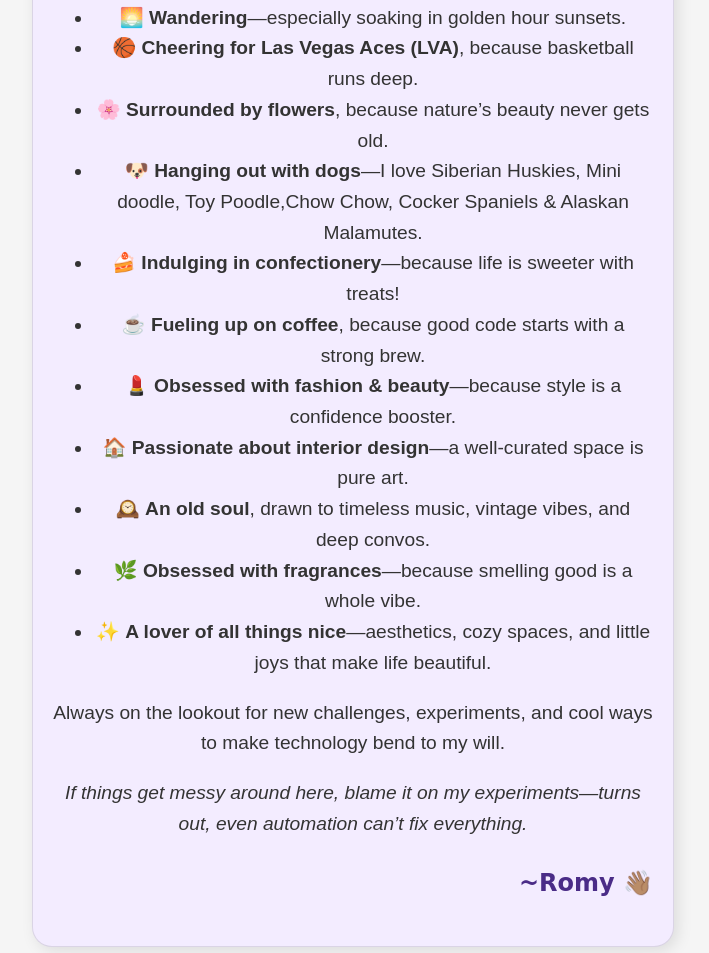
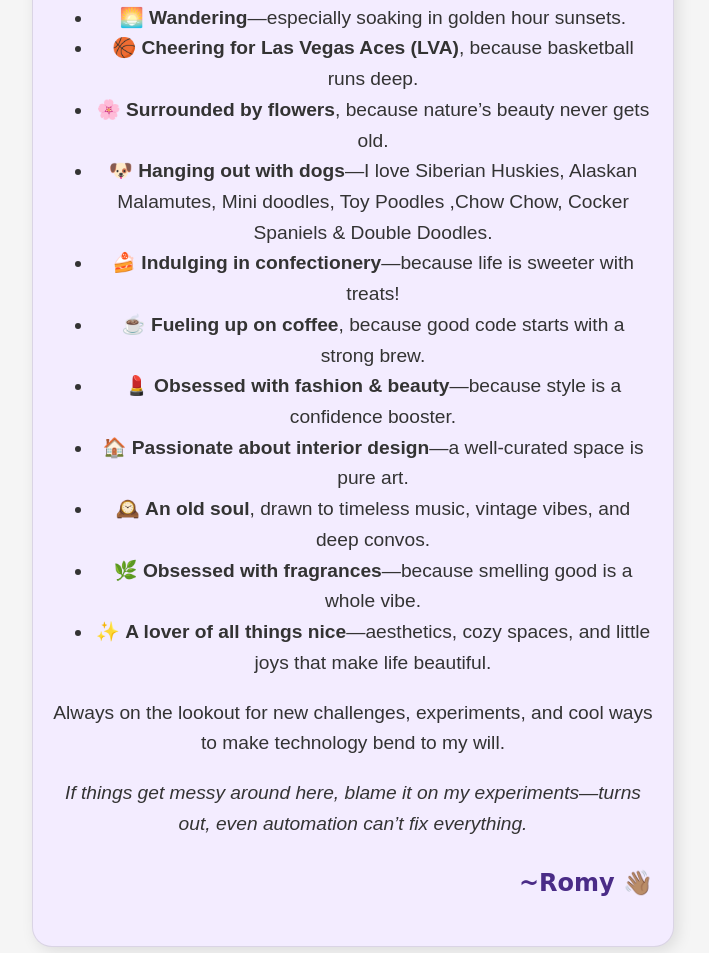
Before and after one commit to roseemaryy/Romy-s-website, a plain HTML site: page index.html in a window 1280 px wide. Shown: the part 1177-2130 px from the top of the page, without its empty margins (287-996 px from the left). Drawn offline with Linux system fonts and the light colour scheme.

Commit message:
index.html

```diff
--- a/index.html
+++ b/index.html
@@ -40,7 +40,7 @@
     <li>🌅 <strong>Wandering</strong>—especially soaking in golden hour sunsets.</li>
     <li>🏀 <strong>Cheering for Las Vegas Aces (LVA)</strong>, because basketball runs deep.</li>
     <li>🌸 <strong>Surrounded by flowers</strong>, because nature’s beauty never gets old.</li>
-    <li>🐶 <strong>Hanging out with dogs</strong>—I love Siberian Huskies, Mini doodle, Toy Poodle,Chow Chow, Cocker Spaniels & Alaskan Malamutes.</li>
+    <li>🐶 <strong>Hanging out with dogs</strong>—I love Siberian Huskies, Alaskan Malamutes, Mini doodles, Toy Poodles ,Chow Chow, Cocker Spaniels & Double Doodles.</li>
     <li>🍰 <strong>Indulging in confectionery</strong>—because life is sweeter with treats!</li>
     <li>☕ <strong>Fueling up on coffee</strong>, because good code starts with a strong brew.</li>
     <li>💄 <strong>Obsessed with fashion & beauty</strong>—because style is a confidence booster.</li>
```
